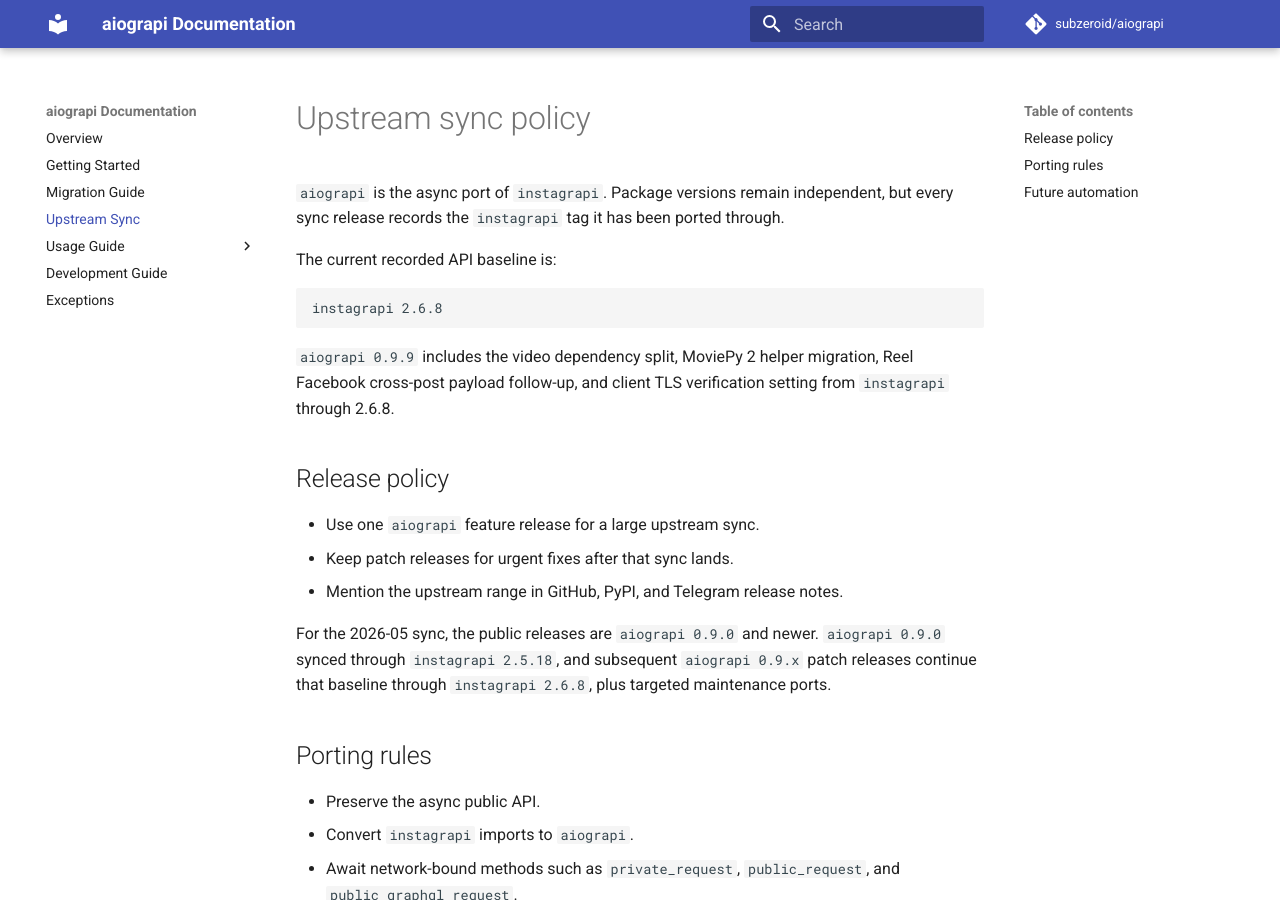
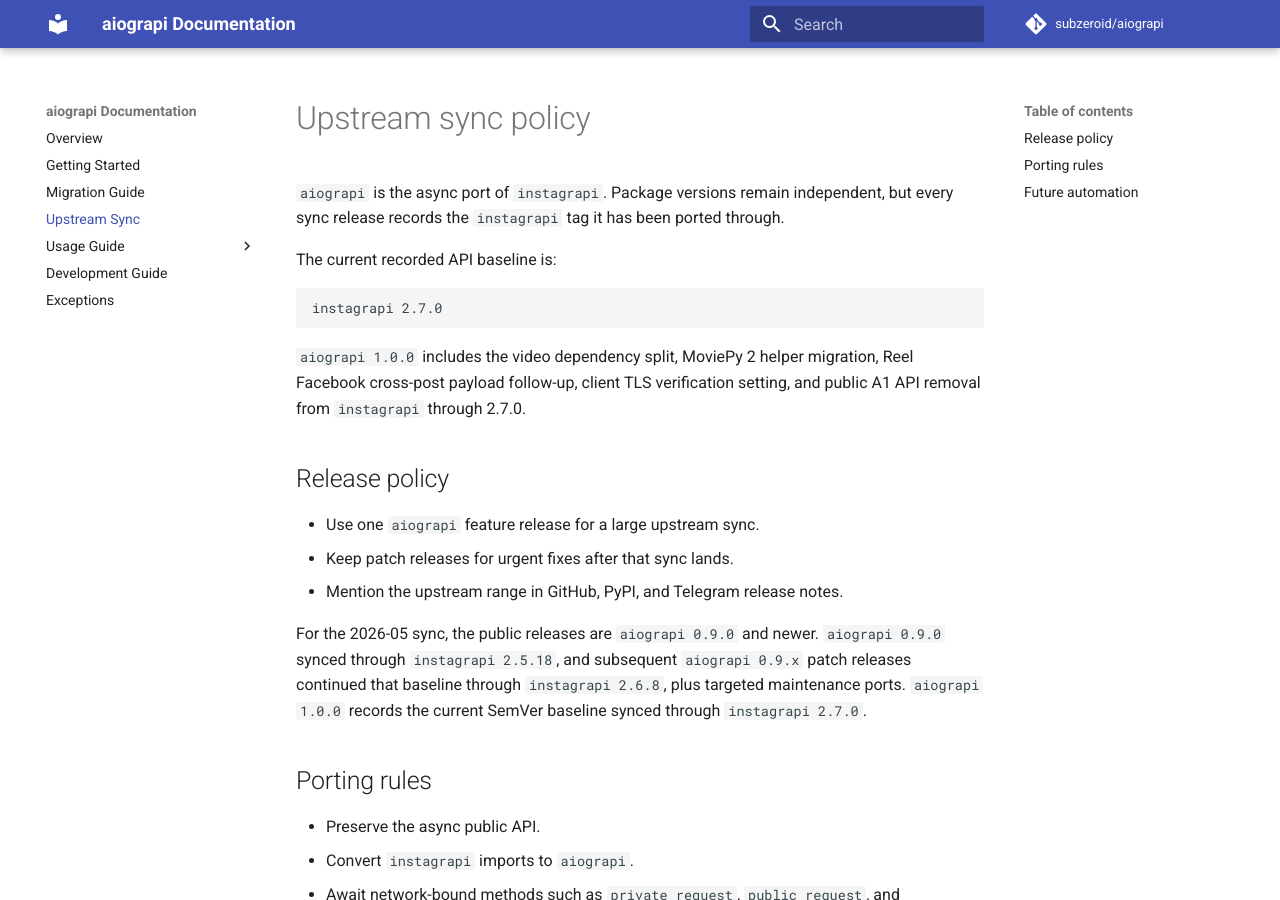
Before and after one commit to subzeroid/aiograpi, an MkDocs documentation site: the page built from docs/upstream-sync.md, in a window 1280 px wide and 900 px high. Built offline with MkDocs 1.6.1 and Material for MkDocs 9.7.7, drawn with Linux system fonts in a browser that asks for light colours; comment, search, counter and statistics services are not loaded; the version menu is left out.

````diff
--- a/aiograpi/__init__.py
+++ b/aiograpi/__init__.py
@@ -45,7 +45,7 @@ from aiograpi.mixins.video import DownloadVideoMixin, UploadVideoMixin
 # Used as fallback logger if another is not provided.
 DEFAULT_LOGGER = logging.getLogger("aiograpi")
 
-__upstream_instagrapi_version__ = "2.6.8"
+__upstream_instagrapi_version__ = "2.7.0"
 
 
 class Client(
--- a/docs/upstream-sync.md
+++ b/docs/upstream-sync.md
@@ -7,11 +7,11 @@ ported through.
 The current recorded API baseline is:
 
 ```text
-instagrapi 2.6.8
+instagrapi 2.7.0
 ```
 
-`aiograpi 0.9.9` includes the video dependency split, MoviePy 2 helper migration, Reel Facebook cross-post payload
-follow-up, and client TLS verification setting from `instagrapi` through 2.6.8.
+`aiograpi 1.0.0` includes the video dependency split, MoviePy 2 helper migration, Reel Facebook cross-post payload
+follow-up, client TLS verification setting, and public A1 API removal from `instagrapi` through 2.7.0.
 
 ## Release policy
 
@@ -21,7 +21,8 @@ follow-up, and client TLS verification setting from `instagrapi` through 2.6.8.
 
 For the 2026-05 sync, the public releases are `aiograpi 0.9.0` and newer.
 `aiograpi 0.9.0` synced through `instagrapi 2.5.18`, and subsequent
-`aiograpi 0.9.x` patch releases continue that baseline through `instagrapi 2.6.8`, plus targeted maintenance ports.
+`aiograpi 0.9.x` patch releases continued that baseline through `instagrapi 2.6.8`, plus targeted maintenance
+ports. `aiograpi 1.0.0` records the current SemVer baseline synced through `instagrapi 2.7.0`.
 
 ## Porting rules
 
--- a/pyproject.toml
+++ b/pyproject.toml
@@ -4,7 +4,7 @@ build-backend = "setuptools.build_meta"
 
 [project]
 name = "aiograpi"
-version = "0.9.12"
+version = "1.0.0"
 authors = [
     { name = "Mark Subzeroid", email = "143403577+subzeroid@users.noreply.github.com" },
 ]
@@ -13,7 +13,7 @@ readme = { file = "README.md", content-type = "text/markdown" }
 license = "MIT"
 requires-python = ">=3.10"
 classifiers = [
-    "Development Status :: 4 - Beta",
+    "Development Status :: 5 - Production/Stable",
     "Intended Audience :: Developers",
     "Topic :: Software Development :: Libraries :: Python Modules",
     "Framework :: AsyncIO",
````
Also changed, not shown: CHANGELOG.md (+23 -1 lines), README.md (+13 -12 lines), 2 other files.
